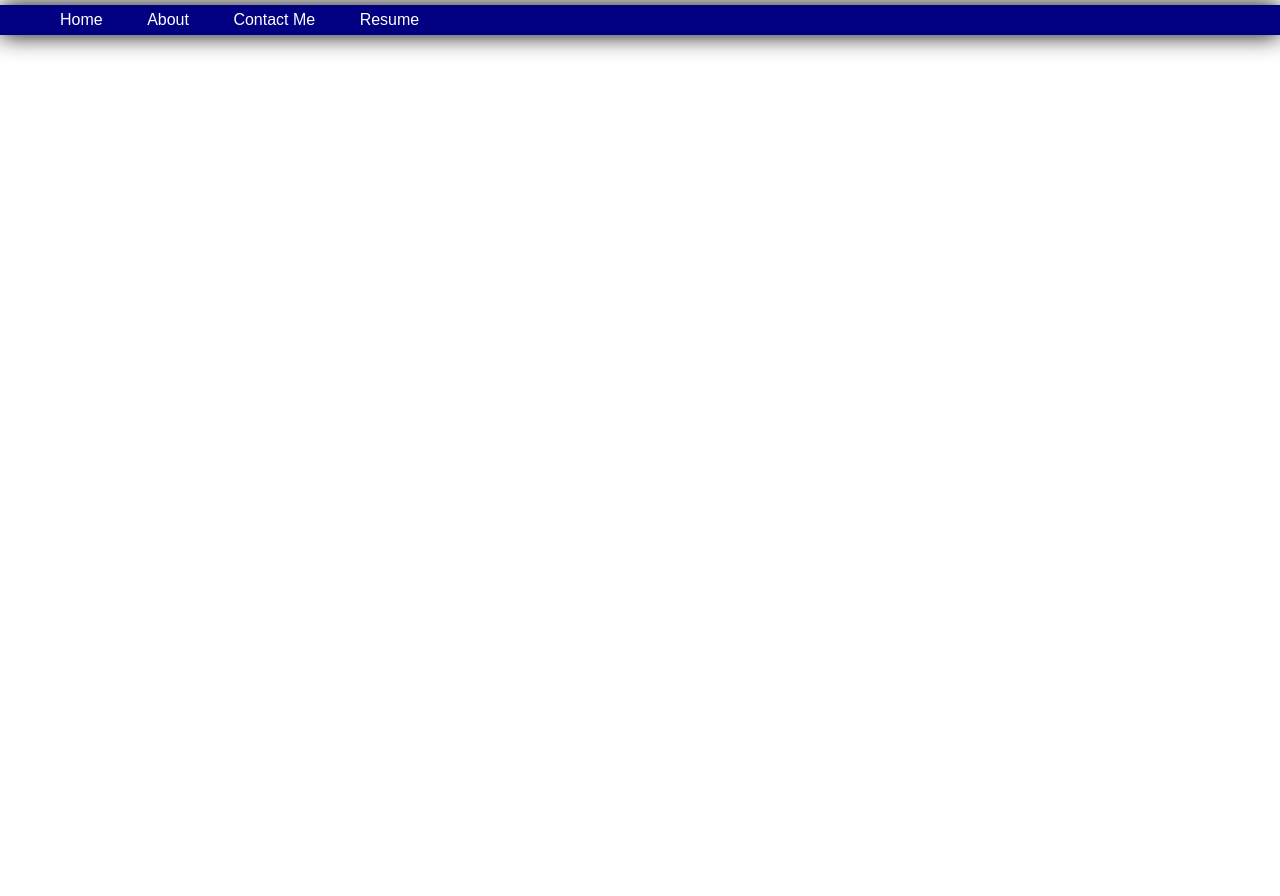
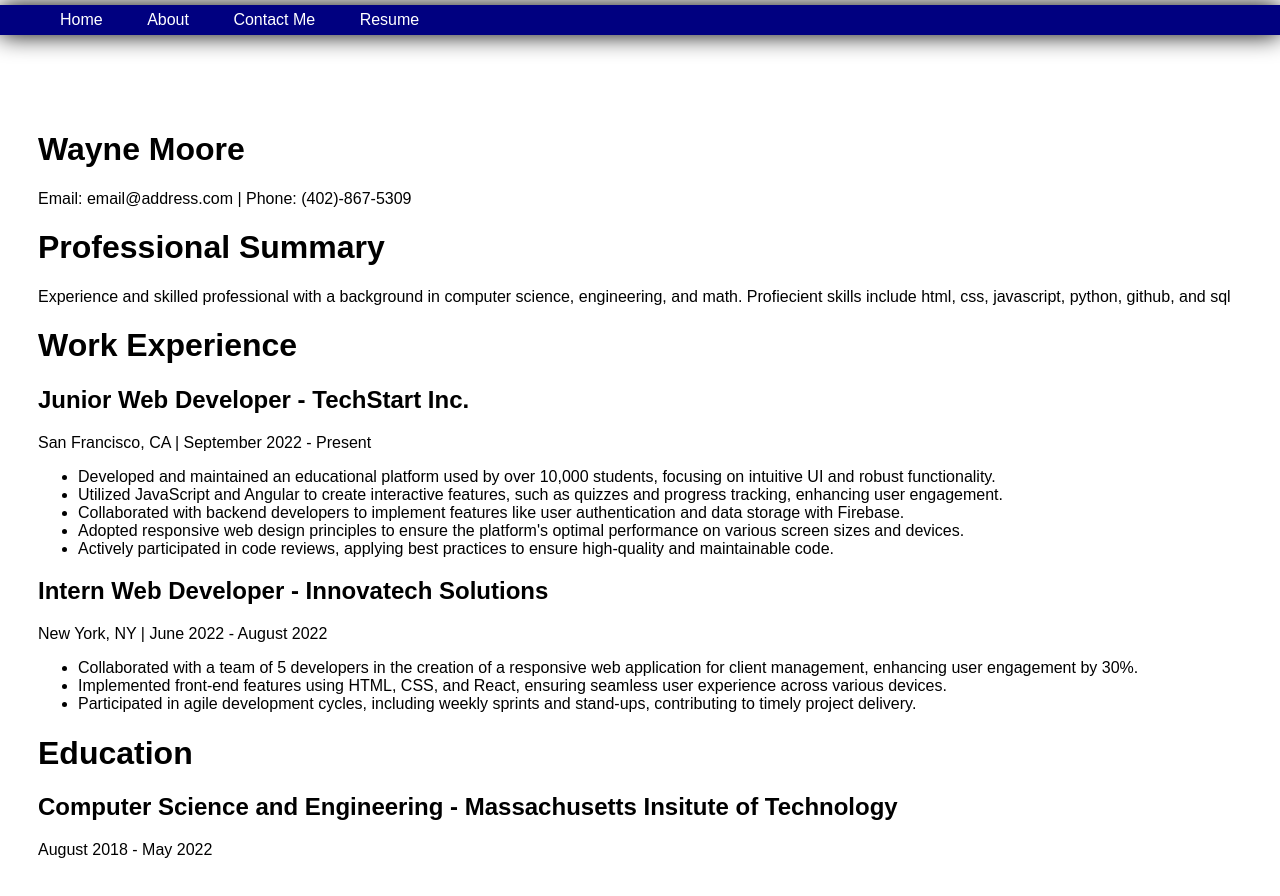
Before and after one commit to WMoore57/personal-webpage, a plain HTML site: page resume.html in a window 1280 px wide. Drawn offline with Linux system fonts and the light colour scheme.

Commit message:
Update resume.html

```diff
--- a/resume.html
+++ b/resume.html
@@ -54,3 +54,43 @@ text-decoration: none;
   </ul>
 </nav>
 </header>
+
+<h1>Wayne Moore</h1>
+
+<p>Email: email@address.com  |  Phone: (402)-867-5309</p>
+
+<h1>Professional Summary</h1>
+
+<p>Experience and skilled professional with a background in computer science, engineering, and math. Profiecient skills include html, css, javascript, python, github, and sql</p>
+
+<h1>Work Experience</h1>
+
+<h2>Junior Web Developer - TechStart Inc.</h2>
+<p1>San Francisco, CA  |  September 2022 - Present</p1>
+<ul>
+ <li>Developed and maintained an educational platform used by over 10,000 students,
+focusing on intuitive UI and robust functionality.</li>
+ <li>Utilized JavaScript and Angular to create interactive features, such as quizzes and
+progress tracking, enhancing user engagement.</li>
+ <li>Collaborated with backend developers to implement features like user authentication
+and data storage with Firebase.</li>
+ <li>Adopted responsive web design principles to ensure the platform's optimal performance
+on various screen sizes and devices.</li>
+ <li>Actively participated in code reviews, applying best practices to ensure high-quality and
+maintainable code.</li>
+</ul>
+
+<h2>Intern Web Developer - Innovatech Solutions</h2>
+<p1>New York, NY  |  June 2022 - August 2022</p1>
+<ul>
+ <li>Collaborated with a team of 5 developers in the creation of a responsive web application
+for client management, enhancing user engagement by 30%.</li>
+ <li>Implemented front-end features using HTML, CSS, and React, ensuring seamless user
+experience across various devices.</li>
+ <li>Participated in agile development cycles, including weekly sprints and stand-ups,
+contributing to timely project delivery.</li>
+</ul>
+
+<h1>Education</h1>
+<h2>Computer Science and Engineering  -  Massachusetts Insitute of Technology</h2>
+<p>August 2018 - May 2022</p>
```
